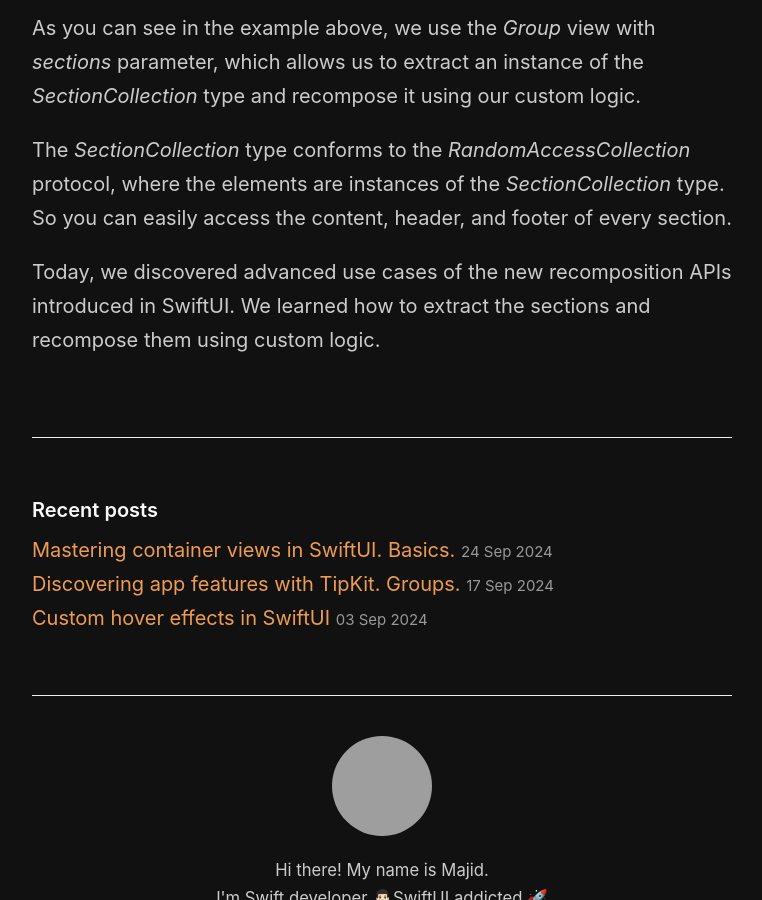
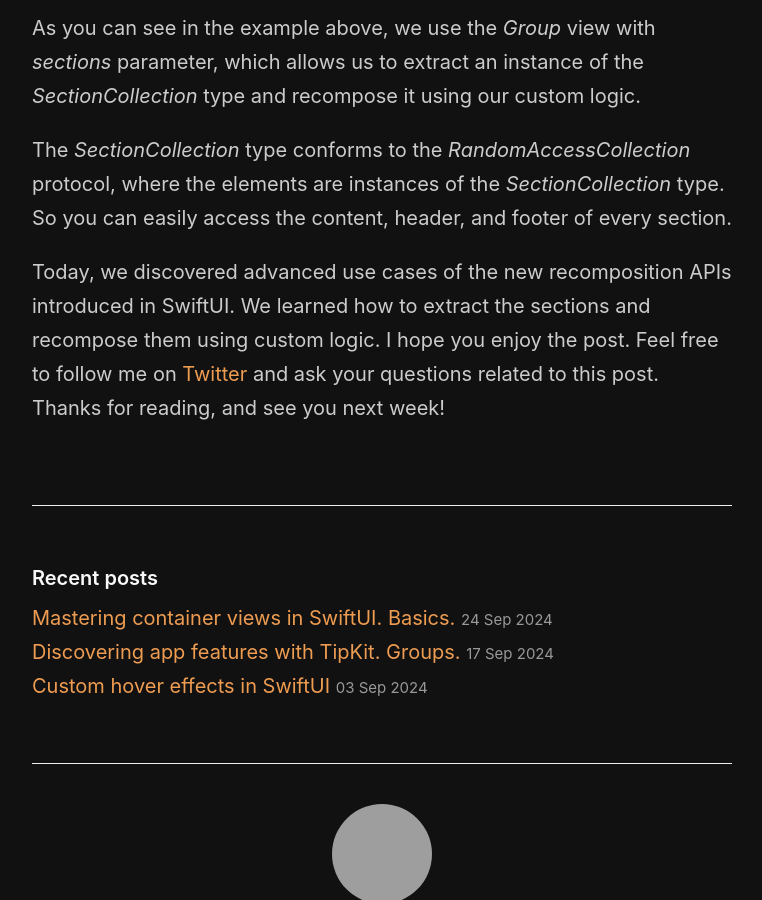
Before and after one commit to mecid/mecid.github.io, a Jekyll site: the page built from _posts/2024-10-01-mastering-container-views-in-swiftui-sections.md, in a window 1280 px wide and 900 px high, scrolled down 4381 px, cut to the strip 0-900 px from the top of the window. Shown: the whole strip, without its empty margins (258-1020 px from the left). Built offline with Jekyll 4.4.1, drawn with Linux system fonts in a browser that asks for light colours; grey boxes are pictures that could not be loaded.

Commit message:
conclusion added to the container sections post

```diff
--- a/_posts/2024-10-01-mastering-container-views-in-swiftui-sections.md
+++ b/_posts/2024-10-01-mastering-container-views-in-swiftui-sections.md
@@ -166,4 +166,4 @@
 
 The *SectionCollection* type conforms to the *RandomAccessCollection* protocol, where the elements are instances of the *SectionCollection* type. So you can easily access the content, header, and footer of every section.
 
-Today, we discovered advanced use cases of the new recomposition APIs introduced in SwiftUI. We learned how to extract the sections and recompose them using custom logic.
+Today, we discovered advanced use cases of the new recomposition APIs introduced in SwiftUI. We learned how to extract the sections and recompose them using custom logic. I hope you enjoy the post. Feel free to follow me on [Twitter](https://twitter.com/mecid) and ask your questions related to this post. Thanks for reading, and see you next week!
```
